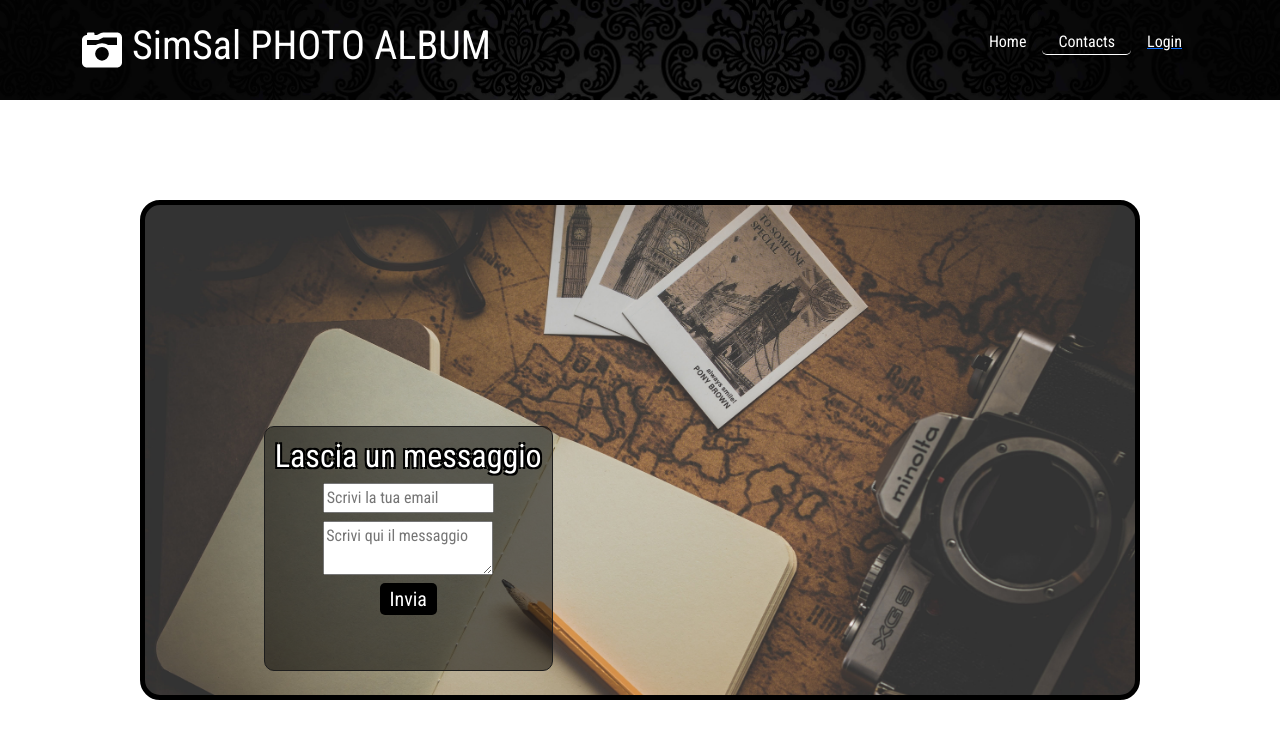
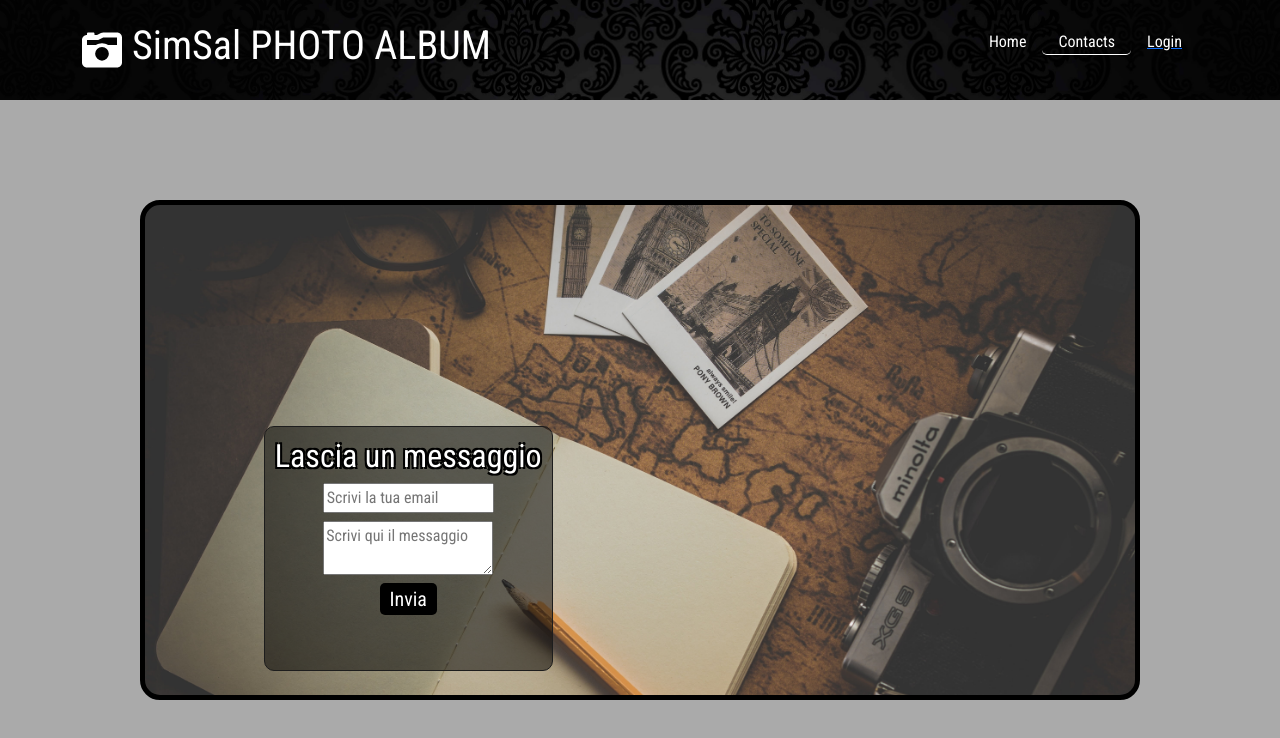
Before and after one commit to sim-sal/react-il-mio-fotoalbum, a React (Vite) app in the folder front-end/: page /contacts in a window 1280 px wide. Shown: the top 738 px of the page. Built offline with nearby package versions, Linux system fonts and the light colour scheme.

Commit message:
add style

```diff
--- a/front-end/src/css/AppContacts.module.css
+++ b/front-end/src/css/AppContacts.module.css
@@ -1,10 +1,14 @@
+.container_fluid_mod {
+    background-color: rgb(170, 170, 170);
+    padding-top: 0;
+}
+
 .my_container {
     display: flex;
     align-items: center;
     justify-content: center;
-    min-height: calc(100vh - 120px);
+    min-height: calc(100vh - 100px);
     position: relative;
-    margin-top: 10px;
     font-family: 'Nova Square', sans-serif;
     font-family: 'PT Sans', sans-serif;
     font-family: 'Roboto Condensed', sans-serif;
--- a/front-end/src/pages/AppContacts.jsx
+++ b/front-end/src/pages/AppContacts.jsx
@@ -43,7 +43,7 @@ export default function AppContacts() {
     };
 
     return (
-        <div className="container-fluid">
+        <div className={`container-fluid ${style.container_fluid_mod}`}>
             <div className={style.my_container}>
                 <div className={`${style.contacts_container}`}>
                     <div className={style.contacts_form_container}>
```
